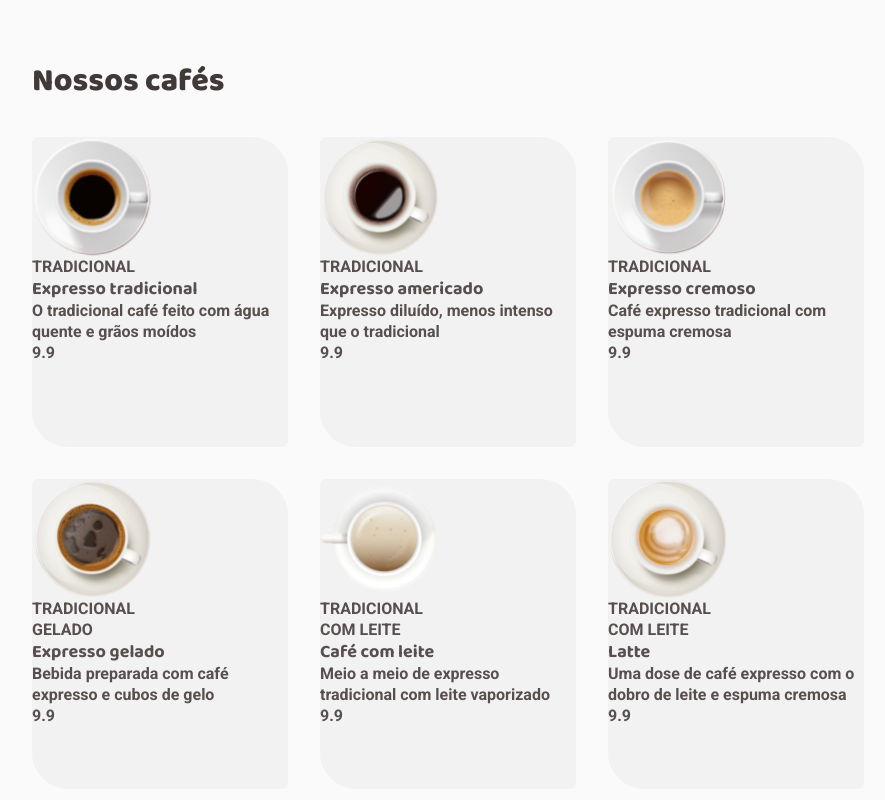
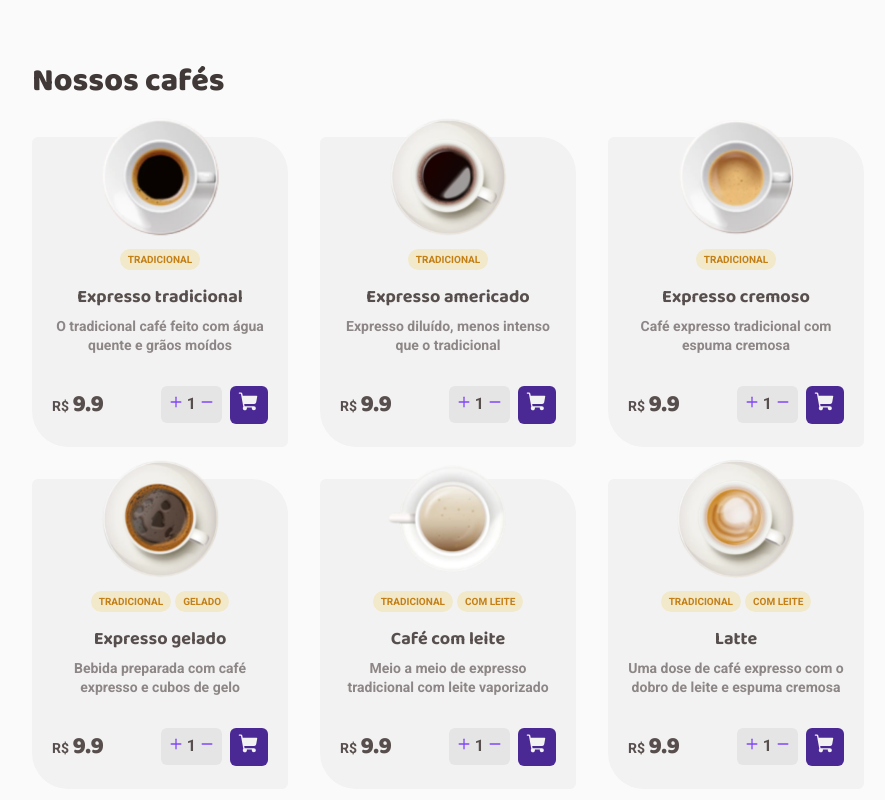
Before and after one commit to rdmuller/react_02_projeto_cafeteria, a React (Vite) app: page / in a window 1280 px wide. Shown: the part 760-1560 px from the top of the page, without its empty margins (128-1013 px from the left). Built offline with nearby package versions, Linux system fonts and the light colour scheme.

Commit message:
continuando o layout

```diff
--- a/src/components/Header/style.ts
+++ b/src/components/Header/style.ts
@@ -34,7 +34,6 @@ const BaseButton = styled.button`
 
     font-weight: 400;
     font-size: 0.875rem;
-
 `;
 
 export const ButtonLocation = styled(BaseButton)`
--- a/src/pages/home/components/product/index.tsx
+++ b/src/pages/home/components/product/index.tsx
@@ -1,5 +1,6 @@
-import { CofeeItem } from "../../../Home";
-import { ProductContainer } from "./style";
+import { Minus, Plus, ShoppingCart } from "phosphor-react";
+import { CofeeItem } from "../..";
+import { ProductFooter, ProductContainer, ProductDescription, ProductTags, ProductPrice, ProductBuy } from "./style";
 
 interface ProductProps {
     cofeeItem: CofeeItem;
@@ -9,12 +10,33 @@ export function Product({cofeeItem}: ProductProps) {
 	return (
 		<ProductContainer>
 			<img src={"/src/assets/" + cofeeItem.picture} alt="" />
-			{cofeeItem.tags.map(tag => {
-				return(<span key={cofeeItem.id}>{tag}</span>);
-			})}
+			<ProductTags>
+				{cofeeItem.tags.map(tag => {
+					return(<span key={cofeeItem.id}>{tag}</span>);
+				})}
+			</ProductTags>
+
 			<h4>{cofeeItem.name}</h4>
-			<span>{cofeeItem.description}</span>
-			<span>{cofeeItem.price}</span>
+
+			<ProductDescription>{cofeeItem.description}</ProductDescription>
+
+			<ProductFooter>
+				<ProductPrice>{cofeeItem.price}</ProductPrice>
+				<ProductBuy>
+					<div>
+						<button className="ButtonQuanttity">
+							<Plus weight="bold" size={14} />
+						</button>
+						<span>1</span>
+						<button className="ButtonQuanttity">
+							<Minus weight="bold" size={14} />
+						</button>
+					</div>
+					<button className="ButtonBuy">
+						<ShoppingCart size={22} weight="fill" />
+					</button>
+				</ProductBuy>
+			</ProductFooter>
 		</ProductContainer>
 	);
 }
--- a/src/pages/home/components/product/style.ts
+++ b/src/pages/home/components/product/style.ts
@@ -7,10 +7,97 @@ export const ProductContainer = styled.div`
     border-radius: 6px 36px;
     display: flex;
     flex-direction: column;
+    align-items: center;
+    padding: 0 1.25rem;
 
     img {
         width: 7.5rem;
         height: 7.5rem;
-        top: -1.25rem;
+        margin-top: -1.25rem;
+        margin-bottom: 0.75rem;
+    }
+
+    h4 {
+        margin-top: 1rem;
+        margin-bottom: 0.5rem;
+    }
+
+`;
+
+export const ProductTags = styled.div`
+    display: flex;
+    gap: 0.25rem;
+    flex-direction: row;
+    flex-wrap: wrap;
+
+    span {
+        background-color: ${props => props.theme.color["yellow-light"]};
+        color: ${props => props.theme.color["yellow-dark"]};
+        font-size: 0.625rem;
+        padding: 4px 8px;
+        border-radius: 100px;
     }
 `;
+
+export const ProductDescription = styled.p`
+    font-size: 0.875rem;
+    color: ${props => props.theme.color["base-label"]};
+    text-align: center;
+`;
+
+export const ProductFooter = styled.div`
+    display: flex;
+    flex-direction: row;
+    margin-top: 2rem;
+    justify-content: space-between;
+    width: 100%;
+    align-items: center;
+`;
+
+export const ProductPrice = styled.span`
+    font-size: 1.5rem;
+    font-family: ${props => props.theme.font.title};
+    font-weight: 800;
+
+    ::before {
+        content: "R$ ";
+        font-size: 0.875rem;
+        font-family: ${props => props.theme.font.body};
+    }
+`;
+
+export const ProductBuy = styled.div`
+    display: flex;
+    flex-direction: row;
+    gap: 0.5rem;
+    align-items: center;
+
+    div {
+        align-items: center;
+        border-radius: 6px;
+        background-color: ${props => props.theme.color["base-button"]};
+        display: flex;
+        gap: 0.25rem;
+        flex-direction: row;
+        padding: 0.5rem;
+    }
+
+    button {
+        border: 0;
+        cursor: pointer;
+    }
+
+    .ButtonQuanttity {
+        color: ${props => props.theme.color["purple"]};
+        background-color: transparent;
+        height: 100%;
+    }
+
+    .ButtonBuy {
+        border-radius: 6px;
+        width: 2.375rem;
+        height: 2.375rem;
+        background-color: ${props => props.theme.color["purple-dark"]};
+        color: ${props => props.theme.color["base-card"]}
+    }
+`;
--- a/src/styles/themes/default.ts
+++ b/src/styles/themes/default.ts
@@ -20,5 +20,10 @@ export const defaultTheme = {
 
 		"background": "#FAFAFA",
 		white: "#FFFFFF",
+	},
+
+	font: {
+		"body": "'Roboto', sans-serif",
+		"title": "'Baloo 2'",
 	}
 };
```
